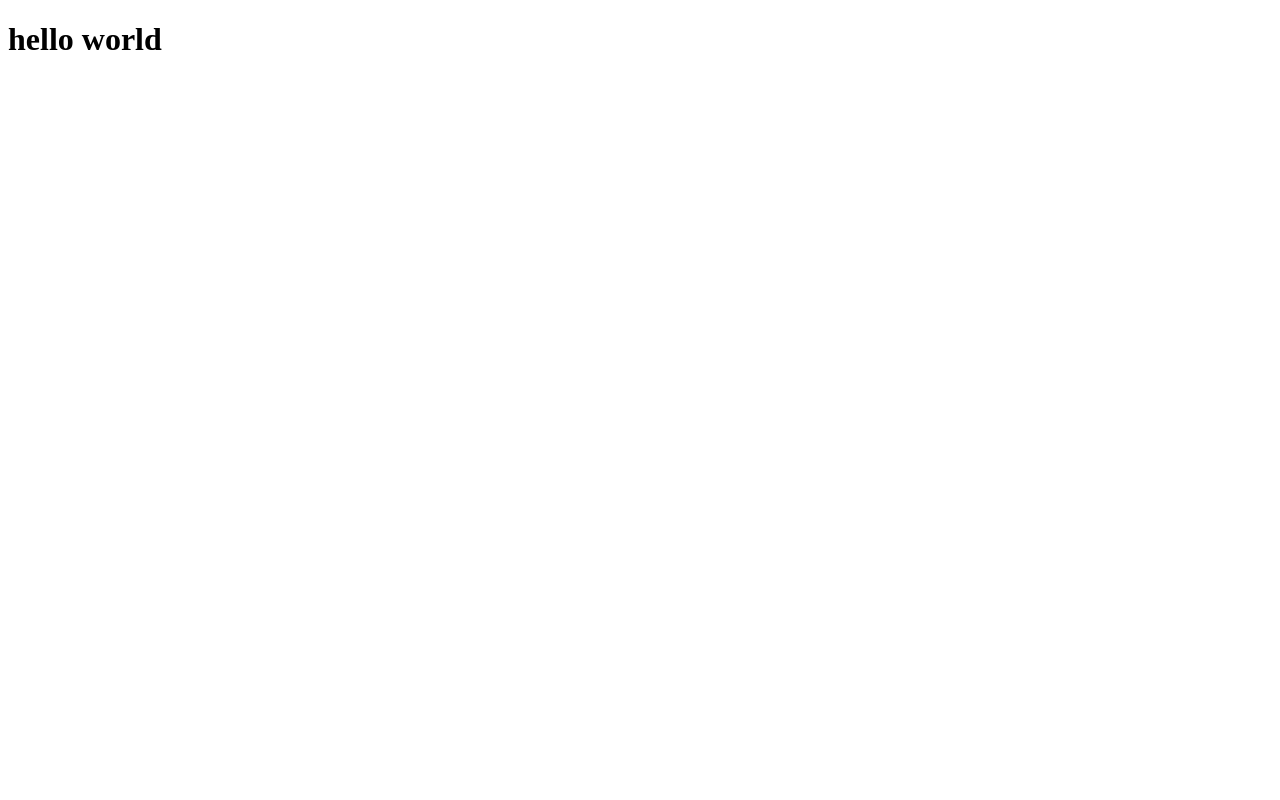
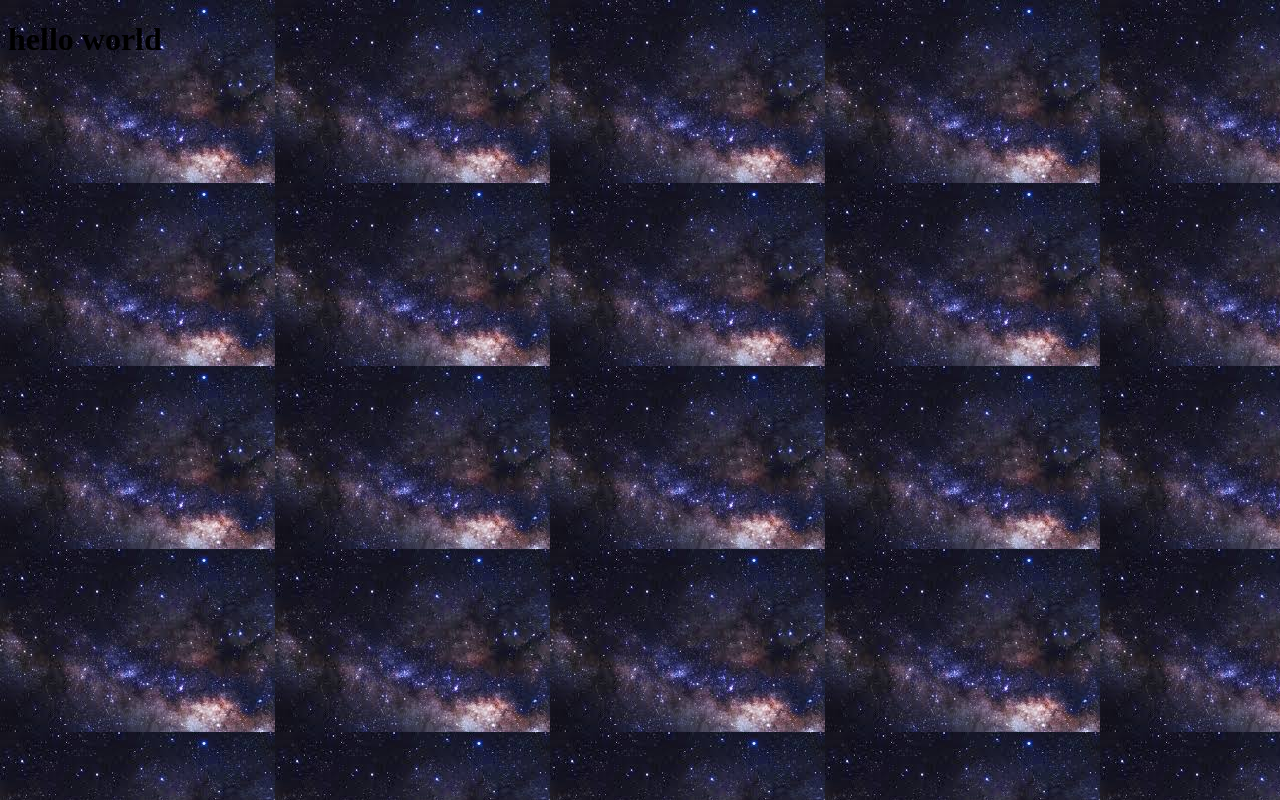
Before and after one commit to Ahmedsheikh24/ahmedsheikh, a plain HTML site: page index.html in a window 1280 px wide. Drawn offline with Linux system fonts and the light colour scheme.

Commit message:
Update index.html

```diff
--- a/index.html
+++ b/index.html
@@ -8,6 +8,11 @@
 </head>
 <body>
     <h1>hello world</h1>
-
+        <style>
+            html {
+                font-size: 16px;
+                background-image: url('space.jpg');
+            }
+        </style>
 </body>
 </html>
```
